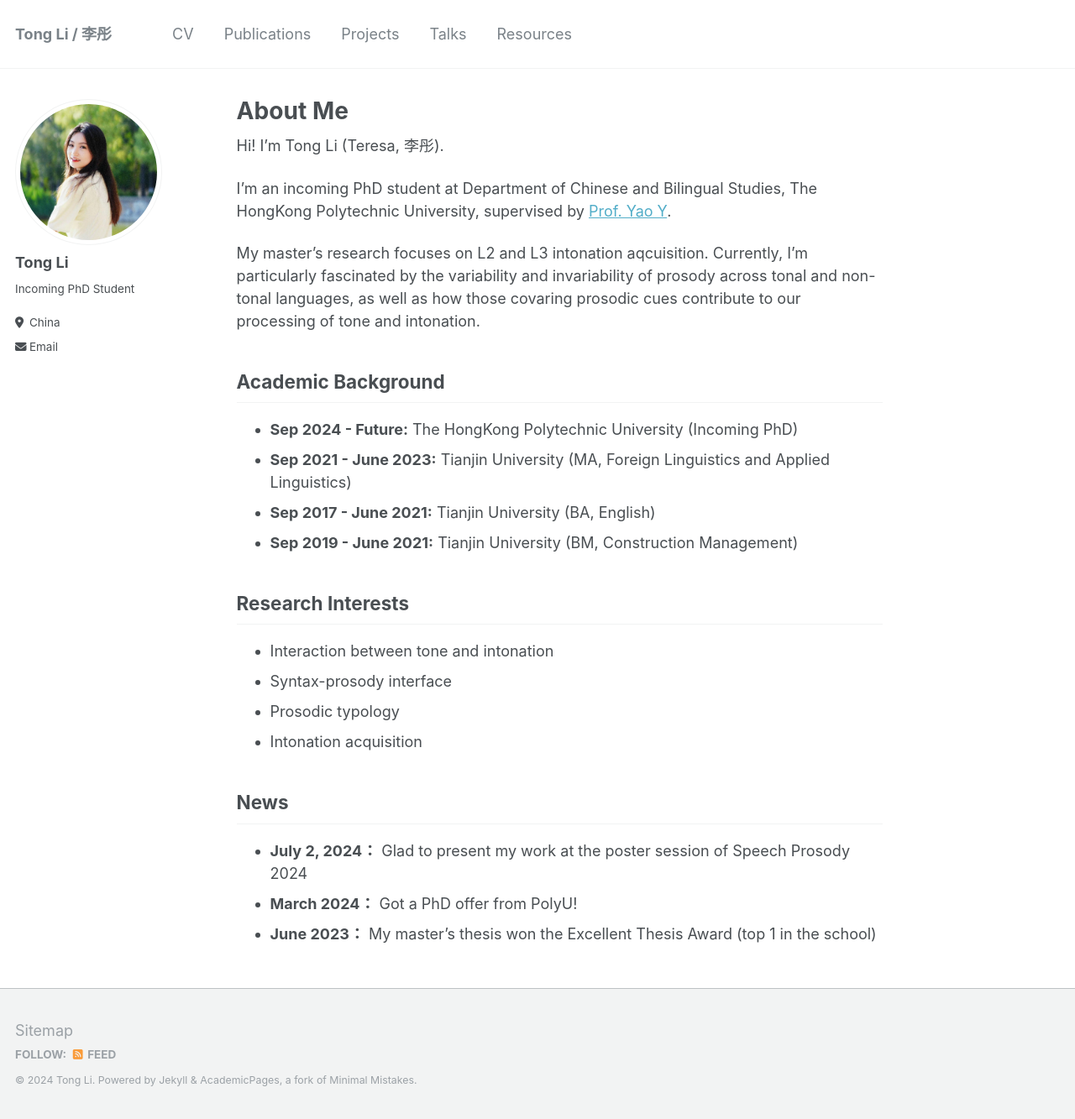
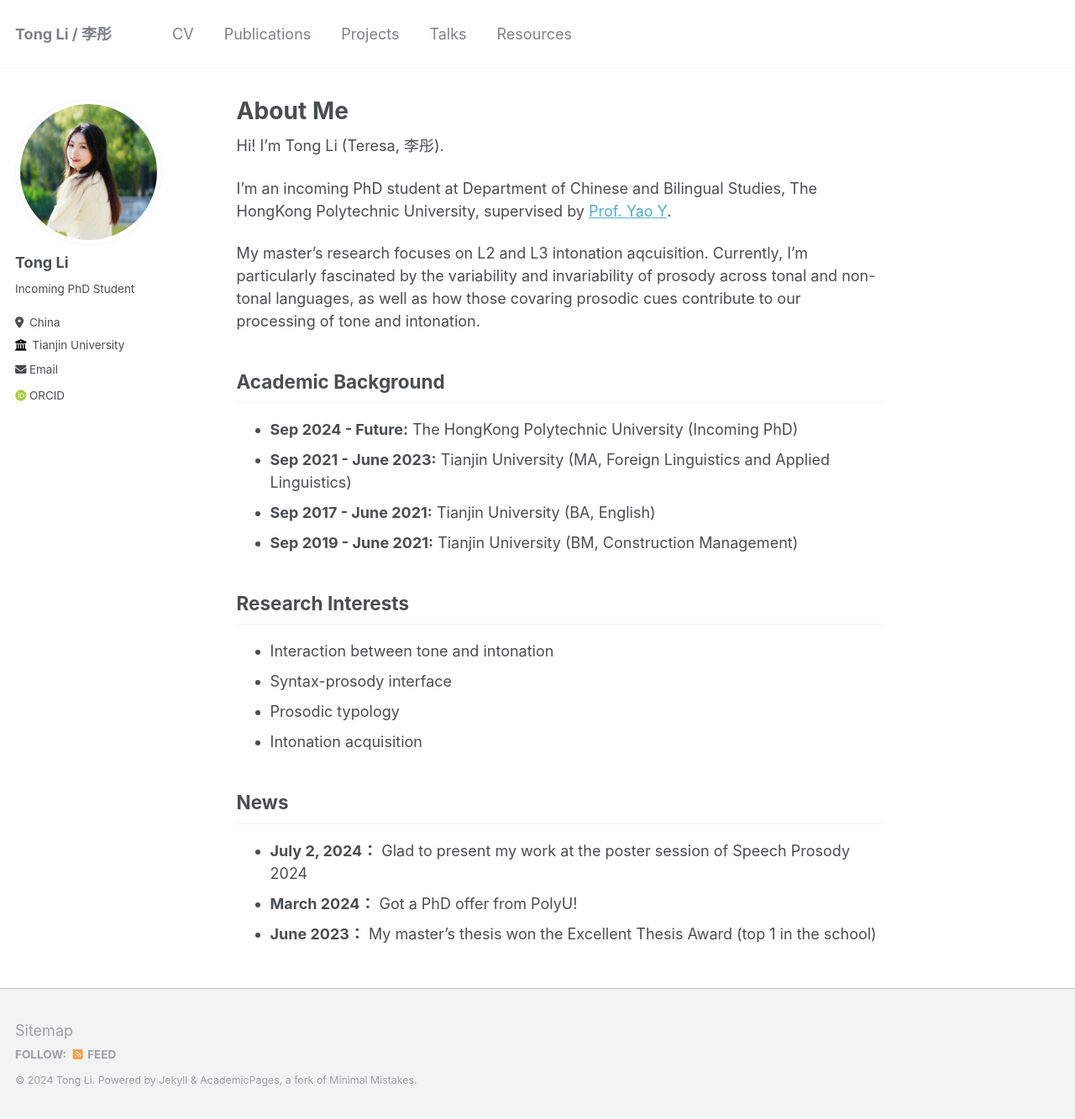
Before and after one commit to litonglinguistics/litonglinguistics.github.io, a Jekyll site: the page built from _pages/about.md, in a window 1280 px wide and 1333 px high. Shown: the whole window at 84% size. Built offline with Jekyll 4.4.1, drawn with Linux system fonts in a browser that asks for light colours; some web fonts are replaced.

Commit message:
Update _config.yml

```diff
--- a/_config.yml
+++ b/_config.yml
@@ -29,7 +29,7 @@ author:
   pronouns         : # example: "she/her"
   bio              : "Incoming PhD Student"
   location         : "China"
-  employer         :
+  employer         : Tianjin University
   uri              : # URL
   email            : "litong_lt@tju.edu.cn"
 
@@ -37,7 +37,7 @@ author:
   arxiv            : # URL - Update with the correct link to your profile
   googlescholar    :
   impactstory      : # URL
-  orcid            :
+  orcid            : https://orcid.org/0009-0002-1174-4673
   pubmed           :
   researchgate     : # URL
 
```
